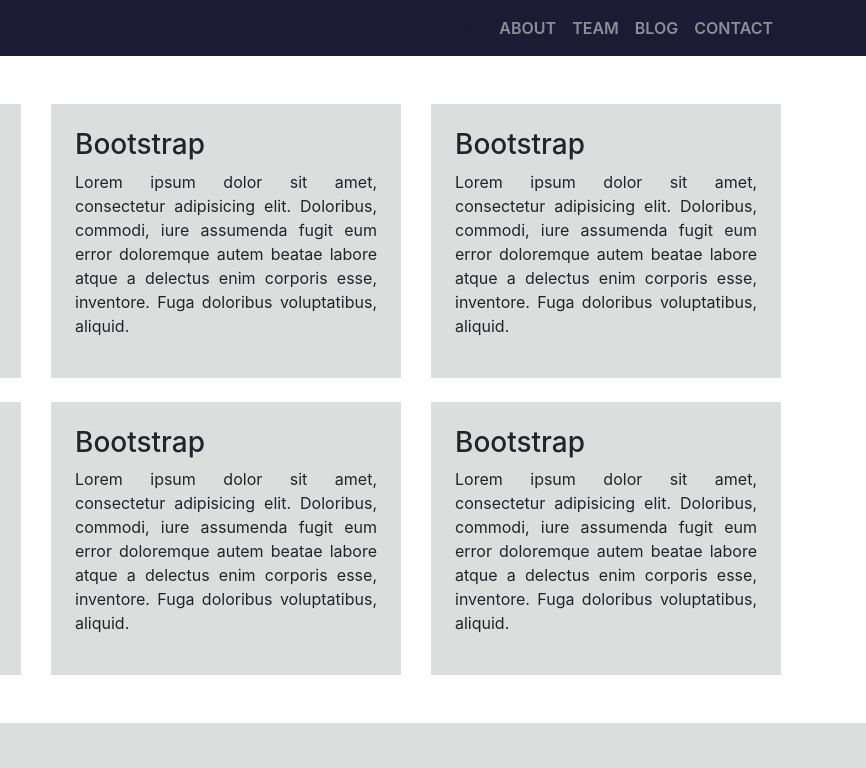
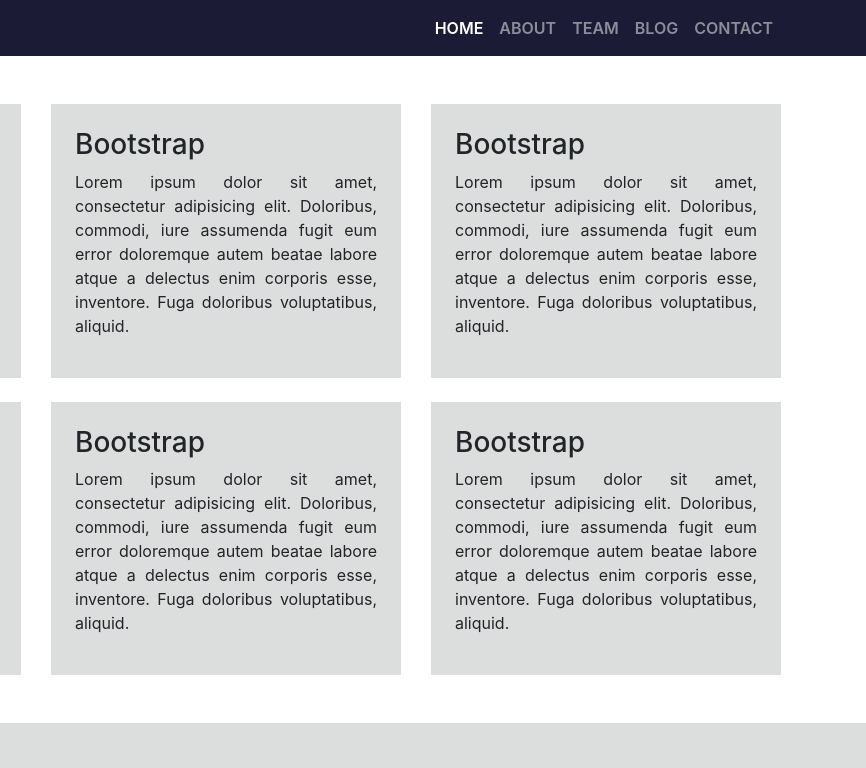
Before and after one commit to Shimanto007/scripteden_bootstrap, a plain HTML site: page index.html in a window 1280 px wide. In both pictures the pointer is over the link 872 px from the left and 28 px from the top of the page. Shown: the top 768 px of the page, 414-1280 px from the left. Drawn offline with Linux system fonts and the light colour scheme; a web font is replaced by a local one.

Commit message:
Update style.css

```diff
--- a/css/style.css
+++ b/css/style.css
@@ -1,5 +1,5 @@
 .navbar-dark .navbar-nav .nav-link:hover, .navbar-dark .navbar-nav .nav-link:focus {
-    color: #1B1B35;
+    color: white;
 
 }
 .navbar-dark .navbar-nav .nav-link{
```
